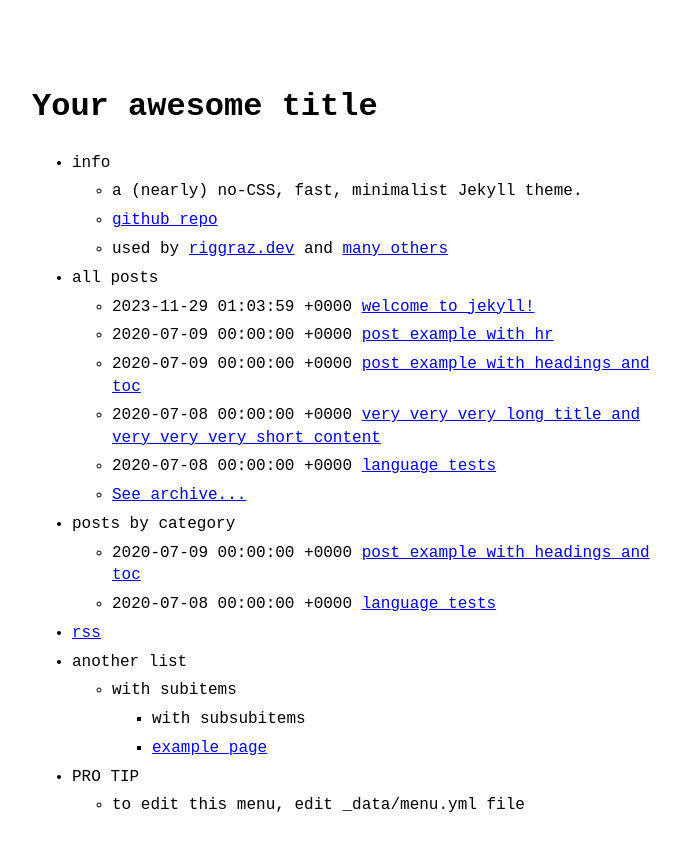
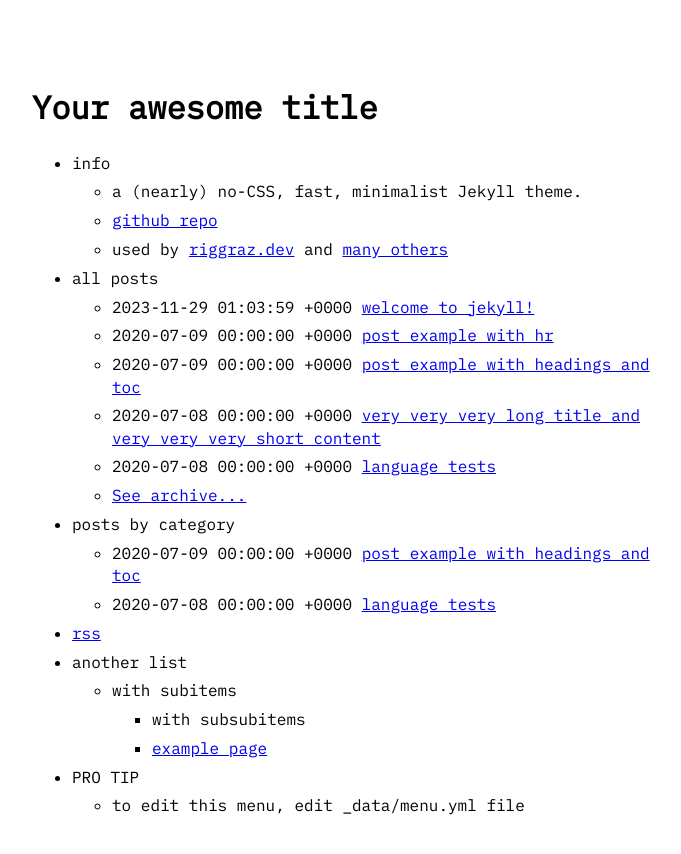
Before and after one commit to prolkh/prolkh.github.io, a Jekyll site: the page built from index.md, in a window 1280 px wide. Shown: the top 854 px of the page, without its empty margins (288-969 px from the left). Built offline with Jekyll 4.4.1, drawn with Linux system fonts in a browser that asks for light colours.

Commit message:
style : change font to ibm plex mono

```diff
--- a/_sass/no-style-please.scss
+++ b/_sass/no-style-please.scss
@@ -16,6 +16,12 @@ body[a="dark"] { @include dark-appearance; }
 }
 // -------------------------------------------- //
 
+// font
+@font-face {
+  font-family: 'IBMPlexMono-Regular';
+  src: url('/assets/fonts/IBMPlexMono-Regular.ttf') format('truetype');
+}
+
 // bg color is also needed in html in order to
 // block body's background propagation
 // see: https://stackoverflow.com/a/61265706
@@ -25,7 +31,7 @@ html { height: 100%; }
 
 body {
   color: black;
-  font-family: monospace;
+  font-family: 'IBMPlexMono-Regular', monospace;
   font-size: 16px;
   line-height: 1.4;
   margin: 0;
```
Also changed, not shown: assets/fonts/IBMPlexMono-Regular.ttf (added).
